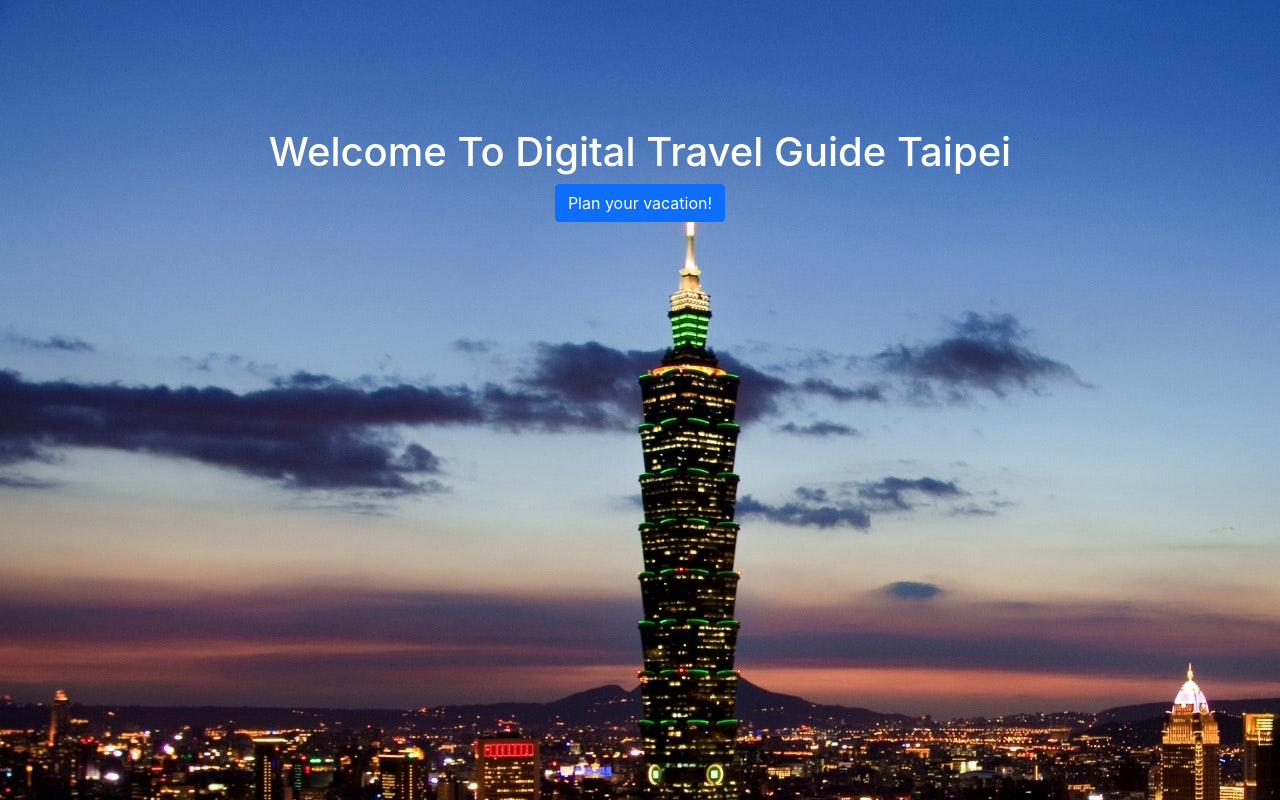
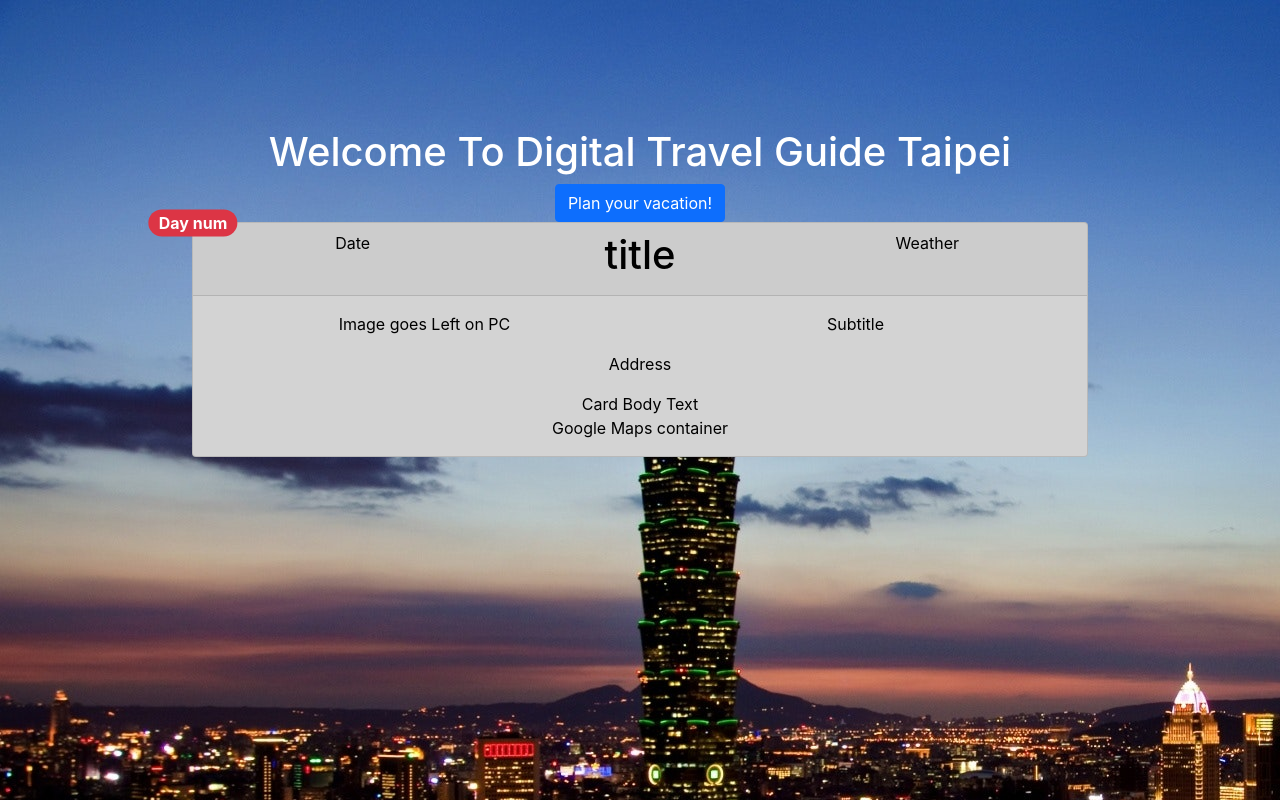
Before and after one commit to CodyGrogan/digitaltravelguide, a React (Create React App) app: page / in a window 1280 px wide. Built offline with nearby package versions, Linux system fonts and the light colour scheme.

Commit message:
created AcitivityCard layout

```diff
--- a/src/App.css
+++ b/src/App.css
@@ -44,3 +44,14 @@ body{
 .date-input{
     margin-bottom: 10px;
 }
+
+.activity{
+    background-color: lightgray;
+    color: black;
+    width: 70%;
+
+}
+
+.day-num{
+    font-size: 16px;
+}
--- /dev/null
+++ b/src/components/AcitivityCard.js
@@ -0,0 +1,57 @@
+
+function ActivityCard(props){
+    return(
+        <div className="card activity">
+            <span class="position-absolute top-0 start-0 translate-middle badge rounded-pill bg-danger day-num">
+            Day num
+            <span class="visually-hidden">Day Num</span>
+        </span>
+           <div className="card-header ">
+               <div className="container">
+                   <div className="row">
+
+                       <div className="col-sm">
+                            Date
+                       </div>
+                       <div className="col-sm">
+                            <h1>title</h1>
+                       </div>
+                       <div className="col-sm">
+                            Weather
+                       </div>
+
+
+
+
+
+                    </div>
+
+               </div>
+               </div>
+           <div className="card-body">
+                <div class="container" >
+                    <div className="row sm">
+                        <div className="col-sm">
+                            <p>Image goes Left on PC</p>
+                         </div>
+
+                         <div className="col-sm">
+                            <p>Subtitle</p>
+                         </div>
+
+                    </div>
+                    <div className="lineBreak"></div>
+                    <p>Address</p>
+
+                    <div> Card Body Text</div>
+                    <div>Google Maps container</div>
+
+                </div>
+
+            </div>
+
+        </div>
+    )
+}
+
+export default ActivityCard;
--- a/src/components/Home.js
+++ b/src/components/Home.js
@@ -1,5 +1,6 @@
 import QuizQuestion from "./QuizQuestion";
 import { Link } from "react-router-dom";
+import ActivityCard from "./AcitivityCard";
 
 function Home(props){
 
@@ -10,7 +11,7 @@ function Home(props){
             </h1> <div className="lineBreak"></div>
             <Link to='/quiz' ><button className="btn btn-primary">Plan your vacation!</button></Link>
 
-
+            <ActivityCard/>
 
         </div>
     )
```
Also changed, not shown: src/components/Acitivity.js (deleted), src/components/classes/Activity.js (added).
